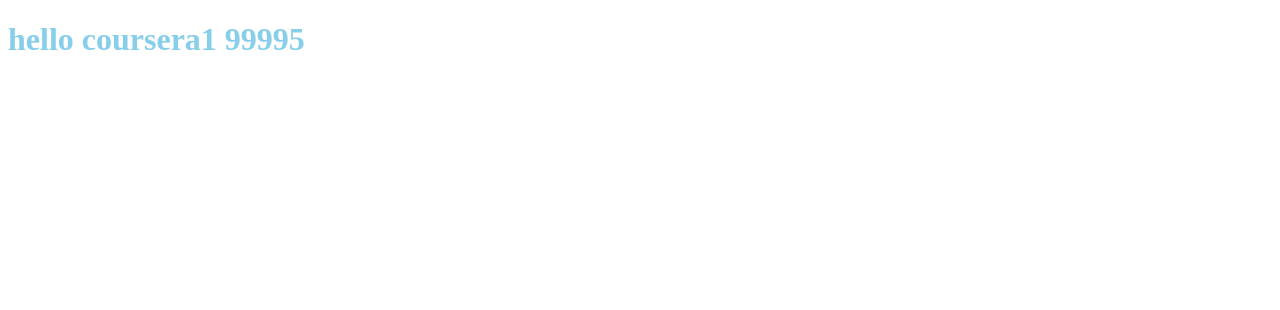
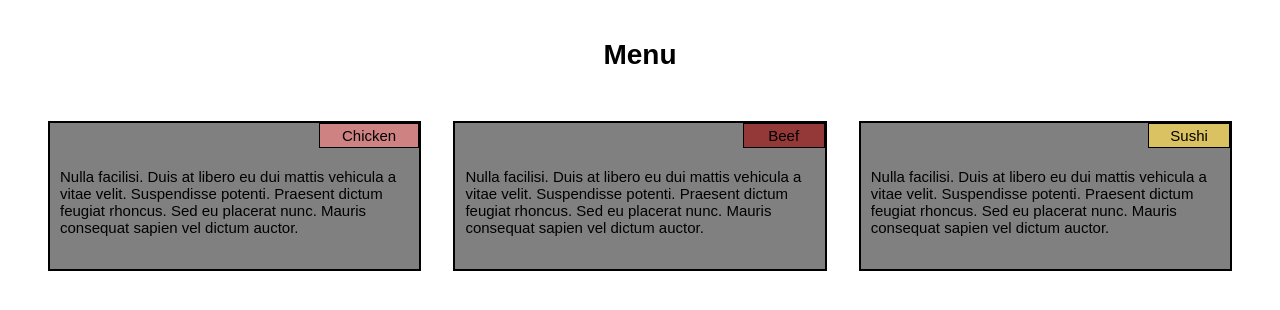
Before and after one commit to Saraalqarni44/coursera-test, a plain HTML site: page module2-solution/index.html in a window 1280 px wide. Drawn offline with Linux system fonts and the light colour scheme; files that its build step writes are made by us from their sources.

Commit message:
my first submission

```diff
--- a/module2-solution/css/style1.css
+++ b/module2-solution/css/style1.css
@@ -1 +1,115 @@
-h1 {color: skyblue;}
+body {
+    font-family: Arial, sans-serif;
+    font-size: 15px;
+    margin-top:10px;
+    padding: 10px;
+}
+
+h1 {
+        font-family: Arial, sans-serif;
+    font-size: 28px;
+    margin-bottom: 30px;
+    text-align: center;
+}
+
+.container {
+    margin: 10px;
+    padding: 10px;
+
+}
+
+.section {
+    background-color: grey;
+    border: 2px solid black;
+    box-sizing: border-box;
+    position: relative;
+    margin: 10px;
+}
+
+.title {
+    background-color: #CE8282;
+    border: 1px solid;
+    padding: 3px;
+    float: right;
+    top:20% ;
+    right: 50%;
+    width: 25%;
+text-align: center;
+
+}
+.title1 {
+    background-color: #943838;
+    border: 1px solid;
+    padding: 3px;
+    float: right;
+    top: 20px;
+    right: 50%;
+    width: 20%;
+text-align: center;
+}.title2 {
+    background-color: #DAC262;
+    border: 1px solid;
+    padding: 3px;
+    float: right;
+    top: 20px;
+    right: 50px;
+    width: 20%;
+    text-align: center;
+}
+.section p {
+    margin-top: 35px;
+    padding: 10px;
+    justify-content: center;
+
+}
+
+@media (min-width: 992px) {
+    .container {
+        display: flex;
+        flex-wrap: wrap;
+        justify-content: space-between;
+    }
+    .section {
+        flex-basis: 31%;
+        margin: 10px;
+        width: 150px;
+        height: 150px;
+    }
+    .section:nth-child(3) {
+        flex-basis: 31%;
+        margin: 10px;
+        width: 150px;
+        height: 150px
+    }
+}
+
+@media (min-width: 768px) and (max-width: 991px) {
+    .container {
+        display: flex;
+        margin: 10px;
+            flex-wrap: wrap;
+        justify-content: space-between;
+    }
+    .section {
+        flex-basis: 48%;
+        margin: 10px 0;
+
+    }
+    .section:nth-child(3) {
+        flex-basis: 100%;
+        margin: 10px 0;
+    }
+
+}
+
+@media (max-width: 767px) {
+    .container {
+        display: flex;
+        flex-wrap: wrap;
+        justify-content: center;
+    }
+    .section {
+        flex-basis: 100%;
+        margin: 10px;
+    }
+}
--- a/module2-solution/index.html
+++ b/module2-solution/index.html
@@ -1,14 +1,25 @@
 <!DOCTYPE html>
-<html>
+<html lang="en">
 <head>
-	<meta charset="utf-8">
-	<meta name="viewport" content="width=device-width, initial-scale=1">
-
-		<link rel="stylesheet" href="style1.css">
-	<!-- <link rel="stylesheet" href="style.css" type="style/css"> -->
-	<title>hello coursera</title>
+    <meta charset="UTF-8">
+    <title>Responsive Design Assignment</title>
+    <link rel="stylesheet" href="css/style1.css" type="text/css" media="screen">
 </head>
 <body>
-<h1 color: blue;> hello coursera1 99995</h1>
+    <h1>Menu</h1>
+    <div class="container">
+        <div class="section">
+            <div class="title">Chicken</div>
+            <p>Nulla facilisi. Duis at libero eu dui mattis vehicula a vitae velit. Suspendisse potenti. Praesent dictum feugiat rhoncus. Sed eu placerat nunc. Mauris consequat sapien vel dictum auctor.</p>
+        </div>
+        <div class="section" >
+            <div class="title1">Beef</div>
+            <p>Nulla facilisi. Duis at libero eu dui mattis vehicula a vitae velit. Suspendisse potenti. Praesent dictum feugiat rhoncus. Sed eu placerat nunc. Mauris consequat sapien vel dictum auctor.</p>
+        </div>
+        <div class="section">
+            <div class="title2">Sushi</div>
+            <p>Nulla facilisi. Duis at libero eu dui mattis vehicula a vitae velit. Suspendisse potenti. Praesent dictum feugiat rhoncus. Sed eu placerat nunc. Mauris consequat sapien vel dictum auctor.</p>
+        </div>
+    </div>
 </body>
 </html>
```
